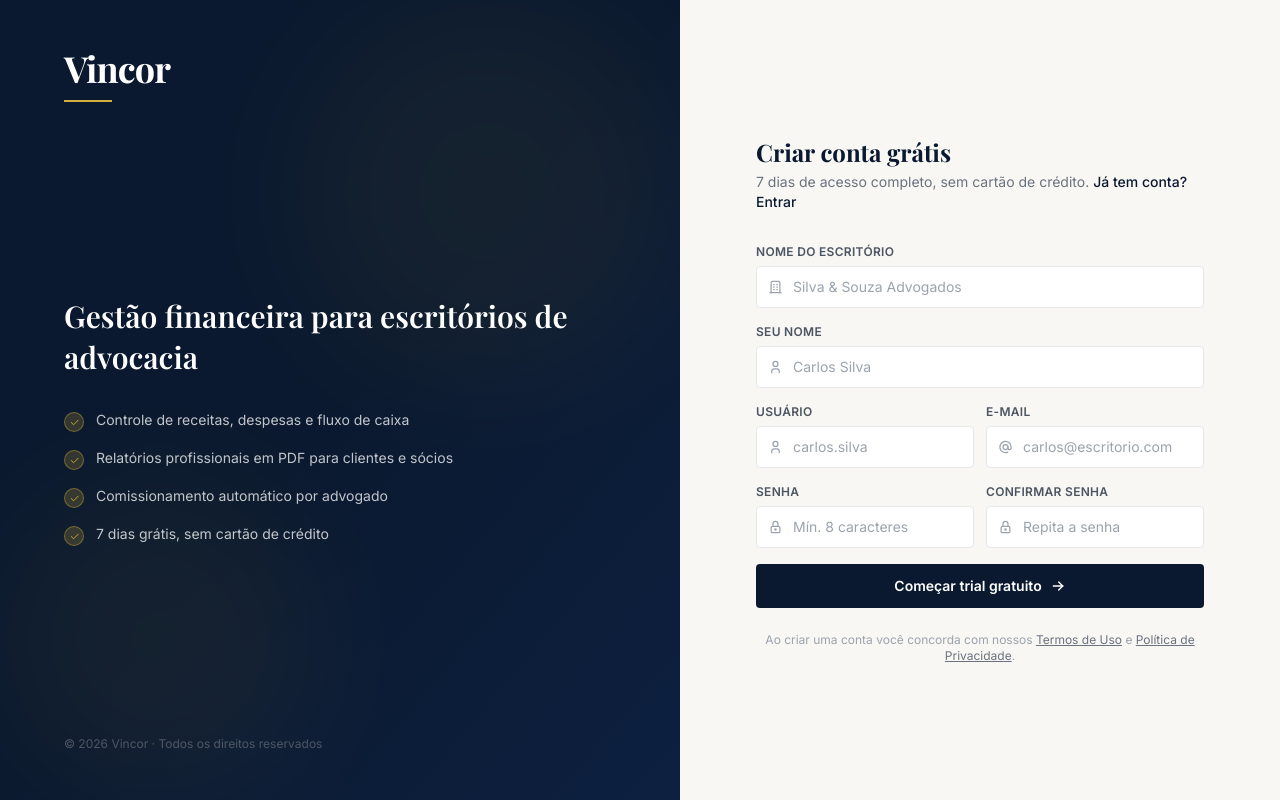
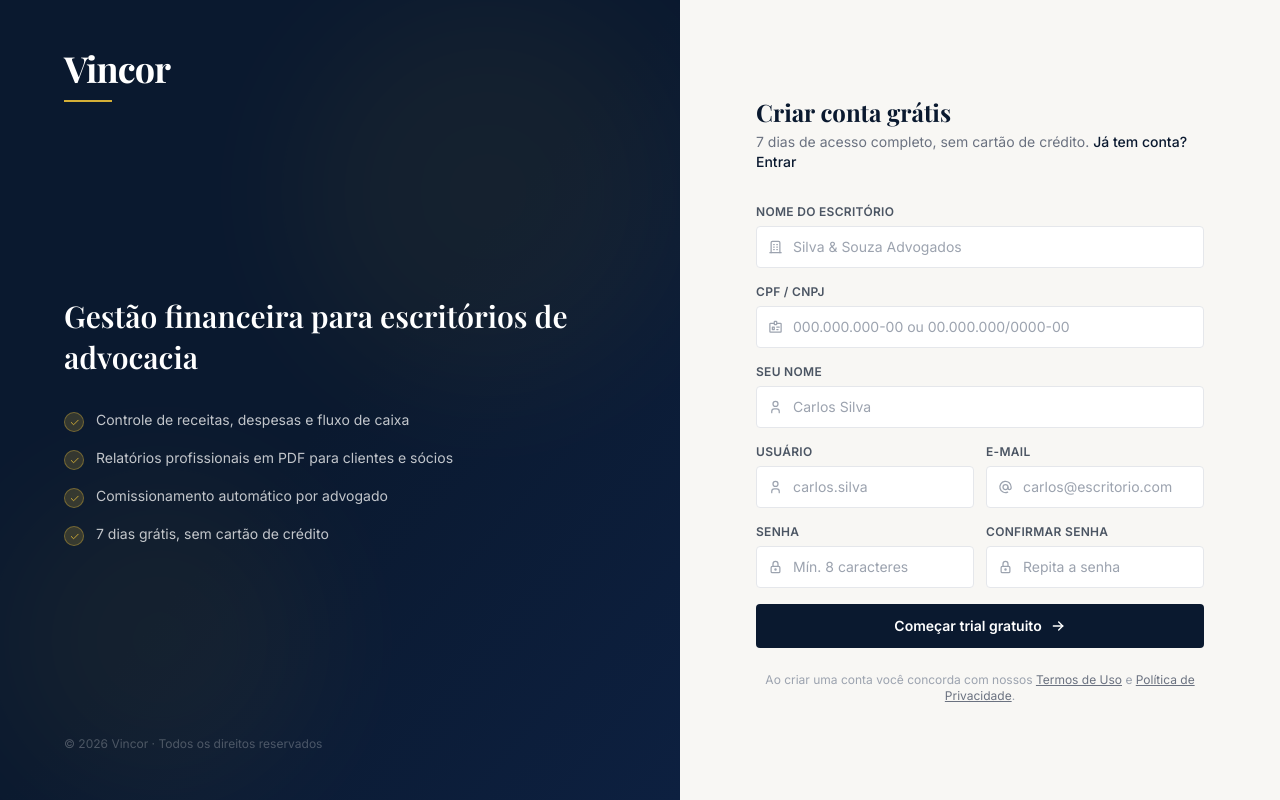
Before and after one commit to cadusaboya/adview, a Next.js app in the folder frontend/: page /cadastro in a window 1280 px wide. Built offline with nearby package versions, Linux system fonts and the light colour scheme; no server answers.

Commit message:
added cpfcnpj on register

```diff
--- a/frontend/src/app/cadastro/page.tsx
+++ b/frontend/src/app/cadastro/page.tsx
@@ -3,10 +3,11 @@
 import { useState } from 'react';
 import Link from 'next/link';
 import { register } from '@/services/auth';
-import { IconBuilding, IconUser, IconAt, IconLock, IconArrowRight, IconCheck } from '@tabler/icons-react';
+import { IconBuilding, IconUser, IconAt, IconLock, IconArrowRight, IconCheck, IconIdBadge2 } from '@tabler/icons-react';
 
 interface FieldError {
   nome_empresa?: string;
+  cpf_cnpj?: string;
   nome?: string;
   username?: string;
   email?: string;
@@ -14,9 +15,25 @@ interface FieldError {
   confirmar_senha?: string;
 }
 
+function formatCpfCnpj(value: string) {
+  const digits = value.replace(/\D/g, '').slice(0, 14);
+  if (digits.length <= 11) {
+    return digits
+      .replace(/(\d{3})(\d)/, '$1.$2')
+      .replace(/(\d{3})(\d)/, '$1.$2')
+      .replace(/(\d{3})(\d{1,2})$/, '$1-$2');
+  }
+  return digits
+    .replace(/(\d{2})(\d)/, '$1.$2')
+    .replace(/(\d{3})(\d)/, '$1.$2')
+    .replace(/(\d{3})(\d)/, '$1/$2')
+    .replace(/(\d{4})(\d{1,2})$/, '$1-$2');
+}
+
 export default function CadastroPage() {
   const [form, setForm] = useState({
     nome_empresa: '',
+    cpf_cnpj: '',
     nome: '',
     username: '',
     email: '',
@@ -36,6 +53,11 @@ export default function CadastroPage() {
   const validate = (): boolean => {
     const errs: FieldError = {};
     if (!form.nome_empresa.trim()) errs.nome_empresa = 'Nome do escritório é obrigatório.';
+    const cpfCnpjDigits = form.cpf_cnpj.replace(/\D/g, '');
+    if (!cpfCnpjDigits) errs.cpf_cnpj = 'CPF ou CNPJ é obrigatório.';
+    else if (cpfCnpjDigits.length !== 11 && cpfCnpjDigits.length !== 14) {
+      errs.cpf_cnpj = 'Informe um CPF ou CNPJ válido.';
+    }
     if (!form.nome.trim()) errs.nome = 'Seu nome é obrigatório.';
     if (!form.username.trim()) errs.username = 'Nome de usuário é obrigatório.';
     if (!form.email.trim()) errs.email = 'E-mail é obrigatório.';
@@ -55,6 +77,7 @@ export default function CadastroPage() {
     try {
       await register({
         nome_empresa: form.nome_empresa.trim(),
+        cpf_cnpj: form.cpf_cnpj.trim(),
         nome: form.nome.trim(),
         username: form.username.trim(),
         email: form.email.trim(),
@@ -66,6 +89,7 @@ export default function CadastroPage() {
       if (data && typeof data === 'object') {
         const fieldErrors: FieldError = {};
         if (data.nome_empresa) fieldErrors.nome_empresa = data.nome_empresa;
+        if (data.cpf_cnpj) fieldErrors.cpf_cnpj = data.cpf_cnpj;
         if (data.username) fieldErrors.username = data.username;
         if (data.email) fieldErrors.email = data.email;
         if (data.senha) fieldErrors.senha = data.senha;
@@ -164,6 +188,30 @@ export default function CadastroPage() {
                 />
               </div>
               {errors.nome_empresa && <p className="mt-1 text-xs text-red-500">{errors.nome_empresa}</p>}
+            </div>
+
+            <div>
+              <label className="block text-xs font-semibold text-gray-600 uppercase tracking-wide mb-1.5">
+                CPF / CNPJ
+              </label>
+              <div className="relative">
+                <IconIdBadge2 size={15} className="absolute left-3 top-1/2 -translate-y-1/2 text-gray-400 pointer-events-none" />
+                <input
+                  type="text"
+                  inputMode="numeric"
+                  placeholder="000.000.000-00 ou 00.000.000/0000-00"
+                  value={form.cpf_cnpj}
+                  onChange={(e) => {
+                    setForm(prev => ({ ...prev, cpf_cnpj: formatCpfCnpj(e.target.value) }));
+                    setErrors(prev => ({ ...prev, cpf_cnpj: '' }));
+                    setApiError('');
+                  }}
+                  className={`w-full pl-9 pr-4 py-2.5 text-sm rounded-lg border bg-white transition focus:outline-none focus:ring-2 focus:ring-[#0A192F]/20 ${
+                    errors.cpf_cnpj ? 'border-red-400' : 'border-gray-200 focus:border-[#0A192F]/40'
+                  }`}
+                />
+              </div>
+              {errors.cpf_cnpj && <p className="mt-1 text-xs text-red-500">{errors.cpf_cnpj}</p>}
             </div>
 
             {/* Nome */}
--- a/frontend/src/services/auth.ts
+++ b/frontend/src/services/auth.ts
@@ -39,6 +39,7 @@ export function logout() {
 
 export interface RegisterPayload {
   nome_empresa: string;
+  cpf_cnpj: string;
   username: string;
   email: string;
   senha: string;
```
Also changed, not shown: 1 other file (tests, documents, lock files or other folders).
